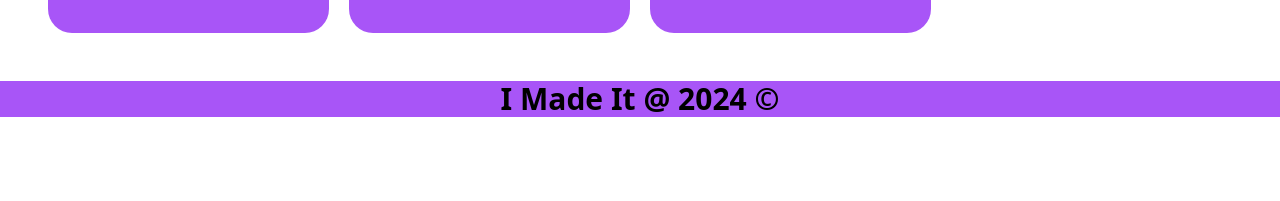
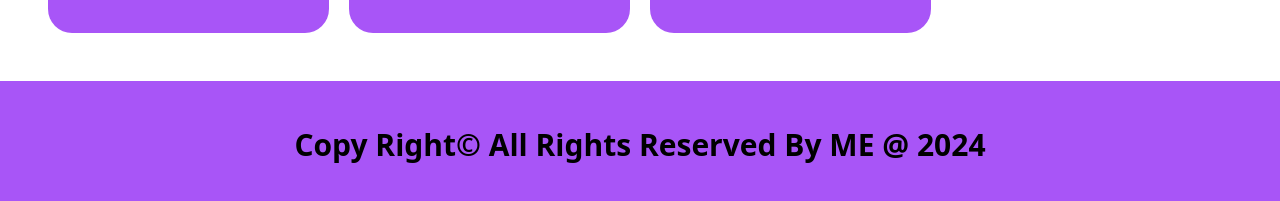
Before and after one commit to harismansoor17/Power-of-APIs, a website: page index.html in a window 1280 px wide. Shown: the part 1180-1381 px from the top of the page. Before the commit the page ends 1299 px from the top, so only its background shows below. Drawn offline with nearby package versions, Linux system fonts and the light colour scheme.

Commit message:
Eye Candy Improvements

```diff
--- a/index.html
+++ b/index.html
@@ -11,6 +11,19 @@
     />
     <link rel="icon" type="image/png" href="./images/favicon.png" />
   </head>
+  <style>
+    .hides{
+      opacity: 0;
+      filter: blur(5px);
+      transform: translateX(-100%);
+      transition:  all 0.5s ease-in-out 300ms ;
+    }
+    .shows{
+      opacity: 1;
+      filter: blur(0);
+      transform: translateX(0);
+    }
+  </style>
 
   <body class="poppins w-screen overflow-x-hidden h-screen bg-white text-black">
     <header>
@@ -33,24 +46,24 @@
     <main>
       <div class="w-full items-center p-12 mx-auto grid gap-5 grid-cols-4 xl:grid-cols-2 md:grid-cols-1 border-t-4 border-purple-500">
         <div
-          class="bg-purple-500 rounded-3xl mx-auto p-9 hover:opacity-90 hover:scale-105 transition-all duration-150 delay-300"
+          class="bg-purple-500 rounded-3xl mx-auto p-9 hover:opacity-90 hover:scale-105 transition-all duration-150 delay-300 hides"
         >
           <a href="weather.html"><img src="images/mist.png" alt="Weather API" /></a>
         </div>
         <div
-          class="bg-purple-500 rounded-3xl mx-auto p-9 hover:opacity-90 hover:scale-105 transition-all duration-150 delay-300"
+          class="bg-purple-500 rounded-3xl mx-auto p-9 hover:opacity-90 hover:scale-105 transition-all duration-150 delay-300 hides"
         >
           <a href="currency.html"
             ><img src="images/exchange.png" alt="Currency Exchange API"
           /></a>
         </div>
         <div
-          class="bg-purple-500 rounded-3xl mx-auto p-9 hover:opacity-90 hover:scale-105 transition-all duration-150 delay-300"
+          class="bg-purple-500 rounded-3xl mx-auto p-9 hover:opacity-90 hover:scale-105 transition-all duration-150 delay-300 hides"
         >
           <a href="joke.html"><img src="images/emoji.png" alt="Joke API " /></a>
         </div>
         <div
-          class="bg-purple-500 rounded-3xl mx-auto p-9 hover:opacity-90 hover:scale-105 transition-all duration-150 delay-300"
+          class="bg-purple-500 rounded-3xl mx-auto p-9 hover:opacity-90 hover:scale-105 transition-all duration-150 delay-300 hides"
         >
           <a href="cat.html"><img src="images/munchkin.png" alt="Cat API" /></a>
         </div>
@@ -58,14 +71,29 @@
     </main>
 
     <footer
-      class="text-3xl font-bold bg-purple-500 h-fit flex justify-center items-center"
+      class="text-3xl font-bold bg-purple-500 h-32 flex justify-center items-center"
     >
-      <div>I Made It @ 2024 &copy</div>
+      <div class="hides">Copy Right&copy All Rights Reserved By ME @ 2024 </div>
     </footer>
 
     <!-- Particles.js -->
     <script src="https://cdn.jsdelivr.net/npm/particles.js@2.0.0"></script>
+    <script src="ParticlesJS.js"></script>
 
-    <script src="script.js"></script>
+    <script>
+      //   Scroll animation
+      const observer = new IntersectionObserver((entries) => {
+        entries.forEach((entry) => {
+          console.log(entry)
+          if(entry.isIntersecting){
+            entry.target.classList.add('shows');
+          }
+        });
+      });
+
+      const hiddenElements = document.querySelectorAll('.hides');
+      hiddenElements.forEach((el) => observer.observe(el));
+      //
+      </script>
   </body>
 </html>
--- a/tailwind.config.js
+++ b/tailwind.config.js
@@ -2,7 +2,8 @@
 module.exports = {
   content: ["./*.{html,js}"],
   theme: {
-    extend: {},
+    extend: {
+    },
     screens: {
       '2xl': {'max': '1535px'},
       // => @media (max-width: 1535px) { ... }
```
Also changed, not shown: ParticlesJS.js (line endings or trailing spaces), src/output.css.
